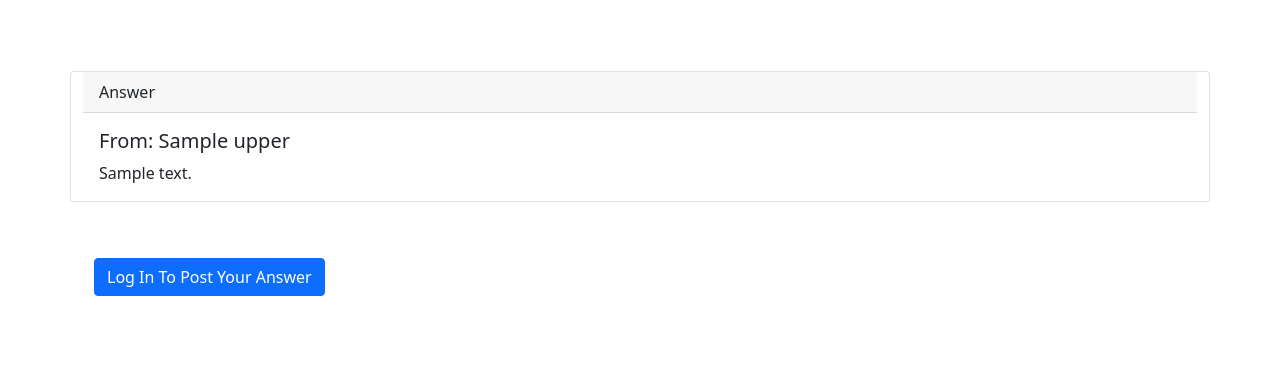
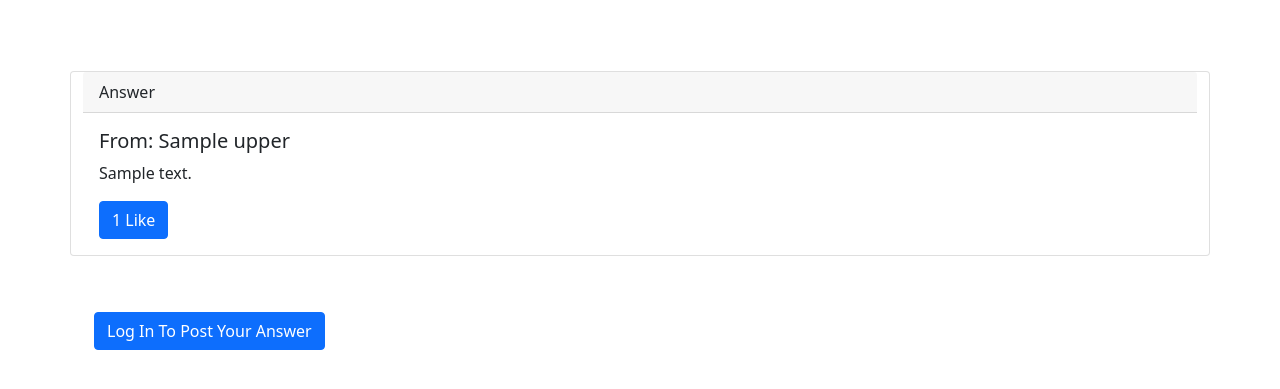
Before and after one commit to drivemetech/question-app, a Django app: template templates/viewQuestion.html in a window 1280 px wide. Shown: the part 203-592 px from the top of the page. Run offline with Django 3.2, Linux system fonts and the light colour scheme; the template is opened without the code that fills it: most values are stand-ins (such as "Sample title", 1, 10 or a date in 2020).

Commit message:
Add like button for answers

```diff
--- a/myaudioapp/urls.py
+++ b/myaudioapp/urls.py
@@ -9,4 +9,5 @@ urlpatterns = [
     path('question/', views.My_Question.as_view(), name='question'),
     path('register/', views.register, name='register'),
     path('notification/', views.NotificationListView.as_view(), name='notification'),
+    path('answer/<int:pk>/like', views.like_answer, name='like-answer'),
 ]
--- a/templates/viewQuestion.html
+++ b/templates/viewQuestion.html
@@ -42,6 +42,15 @@
                 <div class="card-body">
                   <h5 class="card-title">From: {{answer.user.username.upper}}</h5>
                   <p class="card-text">{{answer.answer|safe}}</p>
+                  {% if request.user != answer.user %}
+                      <a href="{% url 'like-answer' pk=answer.pk %}" class="btn btn-primary">
+                        {{ answer.likes_count }} Like
+                      </a>
+                  {% else %}
+                      <a href="#" class="btn btn-primary disabled ">
+                        {{ answer.likes_count }} Like
+                      </a>
+                  {% endif %}
                 </div>
               </div>
         </div>
```
Also changed, not shown: myaudioapp/views.py (+9 -3 lines).
